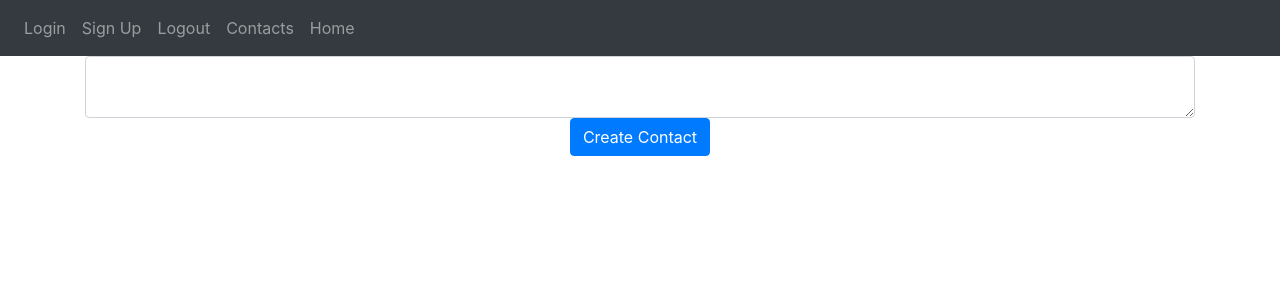
After one commit to umdkyletu/phonebook, a Flask app: page /contactlist in a window 1280 px wide. The commit adds this page. Shown: the top 300 px of the page. Run offline with Flask 3, Linux system fonts and the light colour scheme; some libraries are stand-ins or nearby versions.

Commit message:
contact list page html

```diff
--- a/FlaskApp/Website/templates/base.html
+++ b/FlaskApp/Website/templates/base.html
@@ -36,6 +36,7 @@
                     <a class="nav-item nav-link" id="login" href="/login">Login</a>
                     <a class="nav-item nav-link" id="signUp" href="/signup">Sign Up</a>
                     <a class="nav-item nav-link" id="logout" href="/logout">Logout</a>
+                    <a class="nav-item nav-link" id="contactlist" href="/contactlist">Contacts</a>
                     <a class="nav-item nav-link" id="home" href="/">Home</a>
                 </div>
 
--- /dev/null
+++ b/FlaskApp/Website/templates/contactlist.html
@@ -0,0 +1,8 @@
+{%extends "base.html" %}{% block title %}Contacts{% endblock %}{% block content %}
+<form method = "POST">
+    <textarea name = "firtname" id="firtname" class = "form-control"></textarea>
+    <div align = "center">
+        <button type="submit" class = "btn btn-primary">Create Contact</button>
+    </div>
+</form>
+{% endblock %}
--- a/FlaskApp/Website/views.py
+++ b/FlaskApp/Website/views.py
@@ -8,3 +8,7 @@ views = Blueprint("views", __name__)
 @views.route("/")
 def home():
     return render_template("base.html")
+
+@views.route("/contactlist")
+def contactlist():
+    return render_template("contactlist.html")
```
